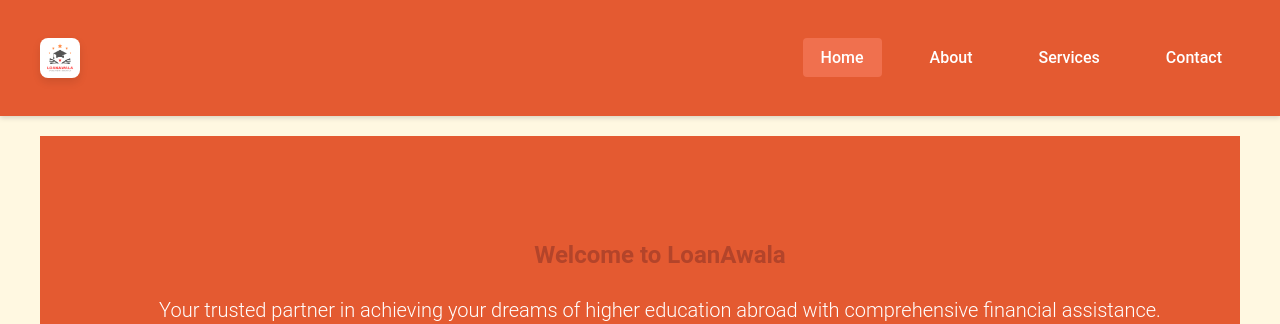
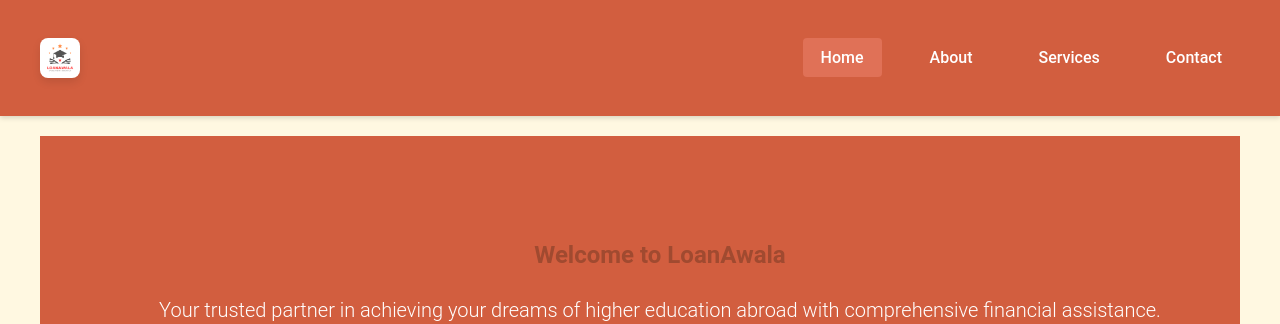
Before and after one commit to sureshtechservices/loanawala-website, a React (Vite) app: page / in a window 1280 px wide. Shown: the top 324 px of the page. Built offline with nearby package versions, Linux system fonts and the light colour scheme.

Commit message:
Apply latest CSS styling updates

```diff
--- a/src/App.css
+++ b/src/App.css
@@ -1,8 +1,8 @@
 :root {
-  --primary-color: #E45A31; /* Dull red-orange */
+  --primary-color: #D25E3F; /* More subdued red-orange */
   --secondary-color: #FFF8E1; /* Very light yellow/cream */
   --text-color: #333333;
-  --header-color: #B3442A; /* Slightly darker dull red-orange for headers */
+  --header-color: #A04A30; /* Darker, muted red-orange for headers */
   --accent-color: #FFD700; /* Bright yellow (Gold) for call to actions */
 }
 
--- a/src/components/Navbar.css
+++ b/src/components/Navbar.css
@@ -48,6 +48,6 @@
 
 .nav-links:hover,
 .nav-links.active { /* Added active state for current page */
-  background-color: #F0704E; /* Lighter shade of the new primary color */
+  background-color: #E07157; /* Lighter, muted shade of primary color */
   color: white;
 }
```
